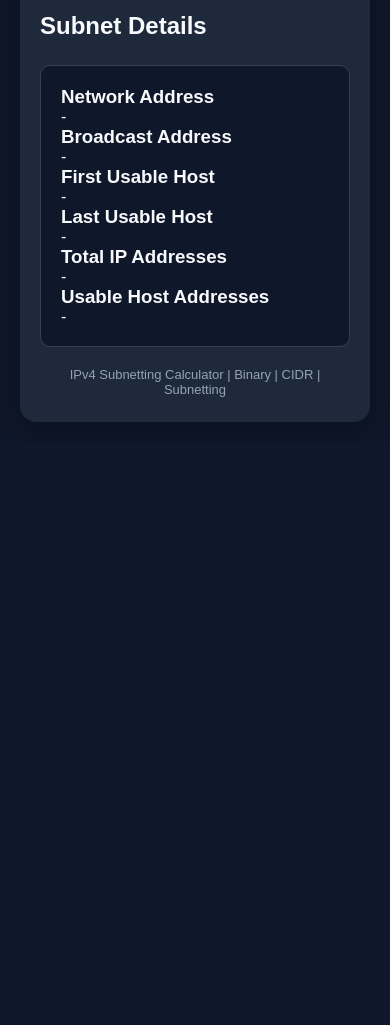
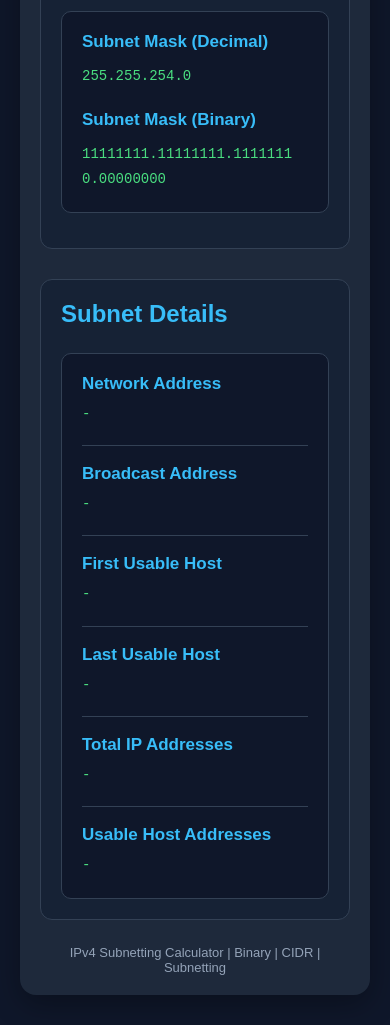
Before and after one commit to jayson-studev/IPv4-Subnetting-Calculator, a plain HTML site: page index.html in a window 390 px wide. Shown: the part 974-1999 px from the top of the page. Before the commit the page ends 1416 px from the top, so only its background shows below. Drawn offline with Linux system fonts and the light colour scheme.

Commit message:
Refactor CSS for layout and design enhancements
Updated styles for improved layout and responsiveness.

```diff
--- a/style.css
+++ b/style.css
@@ -10,15 +10,15 @@ body {
     min-height: 100vh;
     display: flex;
     justify-content: center;
-    align-items: center;
+    align-items: flex-start;
     background: #0f172a;
-    padding: 20px;
+    padding: 30px 20px;
     color: #f8fafc;
 }
 
 .container {
     width: 100%;
-    max-width: 650px;
+    max-width: 800px;
     background: #1e293b;
     padding: 35px;
     border-radius: 16px;
@@ -27,12 +27,28 @@ body {
 
 h1 {
     text-align: center;
-    margin-bottom: 10px;
+    margin-bottom: 30px;
     color: #38bdf8;
 }
 
+.calculator-section {
+    margin-bottom: 30px;
+    padding: 25px;
+    background: #162235;
+    border: 1px solid #334155;
+    border-radius: 12px;
+}
+
+.calculator-section:last-of-type {
+    margin-bottom: 0;
+}
+
+.calculator-section h2 {
+    color: #38bdf8;
+    margin-bottom: 10px;
+}
+
 .description {
-    text-align: center;
     color: #cbd5e1;
     margin-bottom: 25px;
     line-height: 1.5;
@@ -85,18 +101,39 @@ button:hover {
     border: 1px solid #334155;
 }
 
-.result-box h2 {
-    font-size: 18px;
-    margin-bottom: 15px;
+.result-box h3 {
+    font-size: 17px;
+    margin-bottom: 12px;
     color: #38bdf8;
 }
 
-.binary-result {
+.result-box h3:not(:first-child) {
+    margin-top: 20px;
+}
+
+.binary-result,
+.decimal-result {
     word-break: break-all;
     line-height: 1.8;
-    font-size: 18px;
+    font-size: 16px;
     font-family: monospace;
     color: #4ade80;
+}
+
+.detail-row {
+    padding-bottom: 18px;
+    margin-bottom: 18px;
+    border-bottom: 1px solid #334155;
+}
+
+.detail-row:last-child {
+    border-bottom: none;
+    margin-bottom: 0;
+    padding-bottom: 0;
+}
+
+.detail-row h3 {
+    margin-bottom: 8px;
 }
 
 .error {
@@ -116,23 +153,28 @@ button:hover {
 }
 
 .footer {
-    margin-top: 20px;
+    margin-top: 25px;
     text-align: center;
     font-size: 13px;
     color: #94a3b8;
 }
 
-/* Responsive design for smaller screens */
 @media (max-width: 500px) {
+
     .container {
-        padding: 25px 20px;
+        padding: 20px;
+    }
+
+    .calculator-section {
+        padding: 20px;
     }
 
     h1 {
         font-size: 24px;
     }
 
-    .binary-result {
-        font-size: 15px;
+    .binary-result,
+    .decimal-result {
+        font-size: 14px;
     }
 }
```
